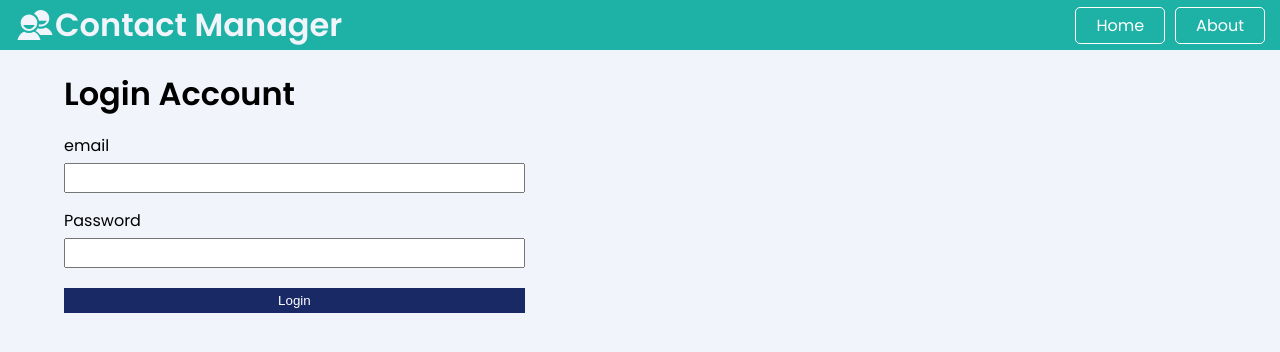
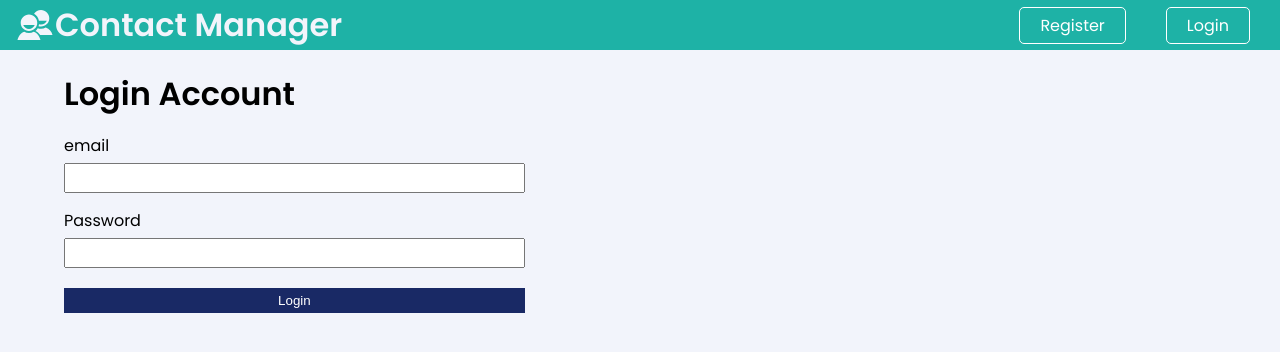
Before and after one commit to Kalaiyarazan/contact-manager, a React (Create React App) app in the folder client/: page /login in a window 1280 px wide. Shown: the top 352 px of the page. Built offline with nearby package versions, Linux system fonts and the light colour scheme.

Commit message:
Login & Logout and Navbar

```diff
--- a/client/src/App.css
+++ b/client/src/App.css
@@ -54,10 +54,16 @@ li {
 }
 
 .nav-btn {
+  margin: 0px 20px;
   padding: 5px 20px;
   border: 1px solid white;
   border-radius: 5px;
   color: white;
+}
+.nav-btn span {
+  display: flex;
+  justify-content: space-around;
+  align-items: center;
 }
 
 /* **************NavBar************** */
--- a/client/src/App.js
+++ b/client/src/App.js
@@ -13,6 +13,7 @@ import ContactState from './context/contact/ContactState';
 import AuthState from './context/auth/AuthState';
 import AlertState from './context/alert/AlertState';
 import setAuthToken from './component/utils/setAuthToken';
+import PrivateRoute from './component/routing/PrivateRoute';
 
 if (localStorage.token) {
   setAuthToken(localStorage.token);
@@ -29,7 +30,7 @@ function App() {
               <div className='container'>
                 <Alert />
                 <Switch>
-                  <Route exact path='/' component={Home} />
+                  <PrivateRoute exact path='/' component={Home} />
                   <Route exact path='/about' component={About} />
                   <Route exact path='/register' component={Register} />
                   <Route exact path='/login' component={Login} />
--- a/client/src/component/layout/Navbar.js
+++ b/client/src/component/layout/Navbar.js
@@ -1,23 +1,47 @@
-import React from 'react';
-import { IoMdContacts } from 'react-icons/io';
+import React, { Fragment, useContext } from 'react';
+import { IoMdContacts, IoIosLogOut } from 'react-icons/io';
 import { Link } from 'react-router-dom';
+import AuthContext from '../../context/auth/authContext';
 
 const Navbar = ({ title = 'Contact Manager' }) => {
+  const authContext = useContext(AuthContext);
+  const { isAuthenticated, logout, user } = authContext;
+
+  const onLogout = () => {
+    logout();
+  };
+
+  const authLink = (
+    <Fragment>
+      <h4>Hello, {user && user.name}</h4>
+
+      <a href='#' className='nav-btn' onClick={onLogout}>
+        <span>
+          Log Out {'  '}
+          <IoIosLogOut size='20px' />
+        </span>
+      </a>
+    </Fragment>
+  );
+
+  const guestLink = (
+    <Fragment>
+      <Link to='/register' className='nav-btn'>
+        Register
+      </Link>
+      <Link to='/login' className='nav-btn'>
+        Login
+      </Link>
+    </Fragment>
+  );
+
   return (
     <div className='navbar bg-success white'>
       <Link to='/' className='brand white'>
         <IoMdContacts size='40' />
         <h1>{title}</h1>
       </Link>
-
-      <div className='menu'>
-        <Link to='/' className='nav-btn'>
-          Home
-        </Link>
-        <Link to='/about' className='nav-btn'>
-          About
-        </Link>
-      </div>
+      <div className='menu'>{isAuthenticated ? authLink : guestLink}</div>
     </div>
   );
 };
--- /dev/null
+++ b/client/src/component/routing/PrivateRoute.js
@@ -0,0 +1,22 @@
+import React, { useContext } from 'react';
+import { Route, Redirect } from 'react-router-dom';
+import AuthContext from '../../context/auth/authContext';
+
+const PrivateRoute = ({ component: Component, ...rest }) => {
+  const authContext = useContext(AuthContext);
+  const { isAuthenticated, loading } = authContext;
+  return (
+    <Route
+      {...rest}
+      render={props =>
+        !isAuthenticated && !loading ? (
+          <Redirect to='/login' />
+        ) : (
+          <Component {...props} />
+        )
+      }
+    />
+  );
+};
+
+export default PrivateRoute;
--- a/client/src/context/auth/AuthState.js
+++ b/client/src/context/auth/AuthState.js
@@ -9,7 +9,8 @@ import {
   USER_LOADED,
   AUTH_ERROR,
   LOGIN_SUCCESS,
-  LOGIN_FAIL
+  LOGIN_FAIL,
+  LOGOUT
 } from '../types';
 import setAuthToken from '../../component/utils/setAuthToken';
 
@@ -79,6 +80,9 @@ const AuthState = props => {
   };
 
   //Logout User
+  const logout = () => {
+    dispatch({ type: LOGOUT });
+  };
 
   //clearError
   const clearError = () => {
@@ -96,7 +100,8 @@ const AuthState = props => {
         register,
         clearError,
         loadUser,
-        login
+        login,
+        logout
       }}
     >
       {props.children}
--- a/client/src/context/auth/authReducer.js
+++ b/client/src/context/auth/authReducer.js
@@ -5,7 +5,8 @@ import {
   USER_LOADED,
   AUTH_ERROR,
   LOGIN_SUCCESS,
-  LOGIN_FAIL
+  LOGIN_FAIL,
+  LOGOUT
 } from '../types';
 
 const authReducer = (state, action) => {
@@ -31,6 +32,7 @@ const authReducer = (state, action) => {
     case REGISTER_FAIL:
     case AUTH_ERROR:
     case LOGIN_FAIL:
+    case LOGOUT:
       localStorage.removeItem('token');
 
       return {
--- a/client/src/context/types.js
+++ b/client/src/context/types.js
@@ -6,6 +6,7 @@ export const CLEAR_CURRENT = 'CLEAR_CURRENT';
 export const UPDATE_CONTACT = 'UPDATE_CONTACT';
 export const FILTER_CONTACT = 'FILTER_CONTACT';
 export const CLEAR_FILTER = 'CLEAR_FILTER';
+export const CONTACT_ERROR = 'CONTACT_ERROR';
 
 //Auth Context
 export const REGISTER_SUCCESS = 'REGISTER_SUCCESS';
@@ -15,6 +16,7 @@ export const USER_LOADED = 'USER_LOADED';
 export const AUTH_ERROR = 'AUTH_ERROR';
 export const LOGIN_SUCCESS = 'LOGIN_SUCCESS';
 export const LOGIN_FAIL = 'LOGIN_FAIL';
+export const LOGOUT = 'LOGOUT';
 
 //Alert Context
 export const SET_ALERT = 'SET_ALERT';
```
